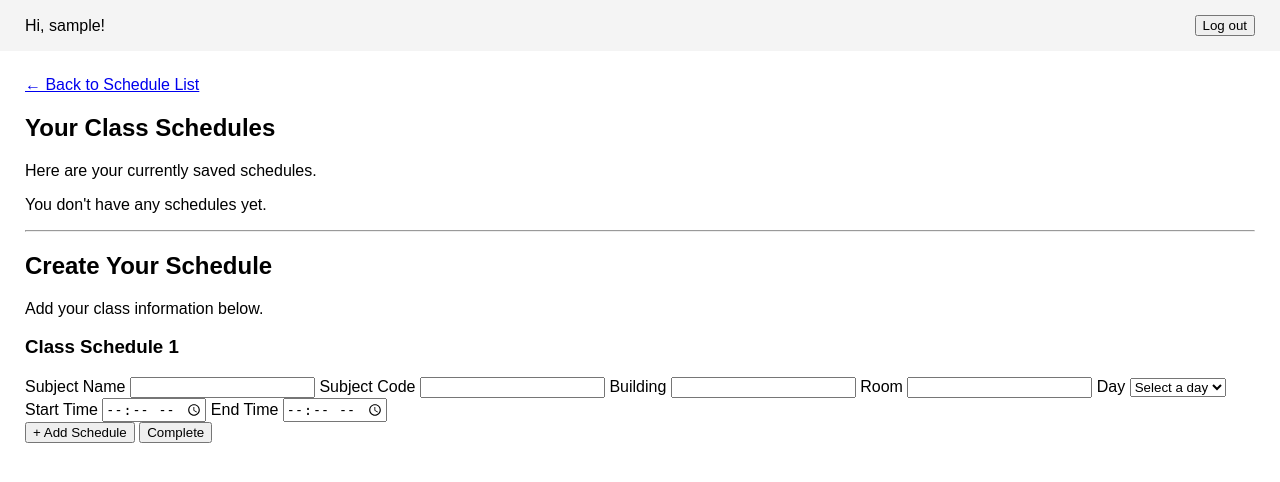
After one commit to raymundoalcontin/CITNav-Alcontin-Raymundo-G5, a Django app: page /schedules/create/ in a window 1280 px wide. The commit adds this page. Shown: the top 482 px of the page. Run offline with Django 5.2, Linux system fonts and the light colour scheme; the visitor is signed in with stand-in values (Sample User, id 1); data that the repository does not hold is empty.

Commit message:
feat: added a schedule list, add schedule feature, and schedule app

```diff
--- a/ALCONTIN_PROJECT_IM2/urls.py
+++ b/ALCONTIN_PROJECT_IM2/urls.py
@@ -29,6 +29,7 @@ urlpatterns = [
     path("accounts/", include("django.contrib.auth.urls")),
     path("dashboard/", include("dashboard.urls")),
     path("profile/", include("userProfile.urls")),
+    path('schedules/', include('schedules.urls')),
 ]
 
 
--- /dev/null
+++ b/schedules/urls.py
@@ -0,0 +1,7 @@
+from django.urls import path
+from . import views
+
+urlpatterns = [
+    path('', views.schedule_list, name='schedule_list'),
+    path('create/', views.create_schedule, name='create_schedule'),
+]
--- a/schedules/views.py
+++ b/schedules/views.py
@@ -1,3 +1,154 @@
-from django.shortcuts import render
 
-# Create your views here.
+from django.shortcuts import render, redirect
+from django.contrib import messages
+from django.contrib.auth.decorators import login_required
+from django.db import transaction
+from datetime import datetime
+
+from .models import Schedule
+
+
+@login_required
+def schedule_list(request):
+    schedules = Schedule.objects.filter(
+        user=request.user
+    ).order_by('day_of_week', 'start_time')
+
+    return render(
+        request,
+        'schedules/schedules_list.html',
+        {'schedules': schedules}
+    )
+
+
+@login_required
+def create_schedule(request):
+
+    if request.method == 'POST':
+
+        subject_names = request.POST.getlist('subject_name')
+        subject_codes = request.POST.getlist('subject_code')
+        rooms = request.POST.getlist('room')
+        buildings = request.POST.getlist('building')
+        days = request.POST.getlist('day_of_week')
+        start_times = request.POST.getlist('start_time')
+        end_times = request.POST.getlist('end_time')
+
+        field_lists = [
+            subject_names,
+            subject_codes,
+            rooms,
+            buildings,
+            days,
+            start_times,
+            end_times
+        ]
+
+        try:
+            # Check if all fields have matching entries
+            if not subject_names or any(
+                len(field) != len(subject_names)
+                for field in field_lists
+            ):
+                raise ValueError("Please complete all schedule fields.")
+
+            new_schedules = []
+
+            # Validate each submitted schedule
+            for i in range(len(subject_names)):
+
+                if not all([
+                    subject_names[i].strip(),
+                    subject_codes[i].strip(),
+                    rooms[i].strip(),
+                    buildings[i].strip(),
+                    days[i],
+                    start_times[i],
+                    end_times[i]
+                ]):
+                    raise ValueError("Please complete all fields.")
+
+                # Convert time strings into time objects
+                start_time = datetime.strptime(
+                    start_times[i], '%H:%M'
+                ).time()
+
+                end_time = datetime.strptime(
+                    end_times[i], '%H:%M'
+                ).time()
+
+                # Check start and end time
+                if end_time <= start_time:
+                    raise ValueError(
+                        f"Invalid time for {subject_names[i]}. "
+                        "Start time must be earlier than end time."
+                    )
+
+                # Check conflicts with existing schedules
+                conflict = Schedule.objects.filter(
+                    user=request.user,
+                    day_of_week=days[i],
+                    start_time__lt=end_time,
+                    end_time__gt=start_time
+                ).exists()
+
+                if conflict:
+                    raise ValueError(
+                        f"{subject_names[i]} conflicts with an existing schedule."
+                    )
+
+                # Check conflicts with other submitted schedules
+                for other in new_schedules:
+
+                    if (
+                        other['day_of_week'] == days[i]
+                        and other['start_time'] < end_time
+                        and other['end_time'] > start_time
+                    ):
+                        raise ValueError(
+                            f"{subject_names[i]} conflicts with another "
+                            "submitted schedule."
+                        )
+
+                # Store validated schedule temporarily
+                new_schedules.append({
+                    'subject_name': subject_names[i],
+                    'subject_code': subject_codes[i],
+                    'room': rooms[i],
+                    'building': buildings[i],
+                    'day_of_week': days[i],
+                    'start_time': start_time,
+                    'end_time': end_time
+                })
+
+            # Save schedules only after all pass validation
+            with transaction.atomic():
+
+                for schedule in new_schedules:
+                    Schedule.objects.create(
+                        user=request.user,
+                        entry_method=Schedule.EntryMethod.MANUAL,
+                        **schedule
+                    )
+
+            messages.success(
+                request,
+                'Your schedules have been saved!'
+            )
+
+            return redirect('create_schedule')
+
+        except (ValueError, IndexError) as error:
+
+            messages.error(request, str(error))
+
+    # Retrieve existing schedules
+    schedules = Schedule.objects.filter(
+        user=request.user
+    ).order_by('day_of_week', 'start_time')
+
+    return render(
+        request,
+        'schedules/create_schedule.html',
+        {'schedules': schedules}
+    )
--- a/templates/dashboard/home.html
+++ b/templates/dashboard/home.html
@@ -52,9 +52,9 @@
         <p>Add and manage your class schedules.</p>
     </div>
 
-    <button type="button" class="schedule-button">
-        + Add Schedule
-    </button>
+    <a href="{% url 'schedule_list' %}" class="schedule-button">
+    + Add Schedule
+    </a>
     </div>
 
 
--- /dev/null
+++ b/templates/schedules/create_schedule.html
@@ -0,0 +1,106 @@
+
+{% extends "base.html" %}
+
+{% block title %}Create Schedule | CampusConnect{% endblock %}
+
+{% block content %}
+
+<div class="schedule-container">
+
+    <a href="{% url 'schedule_list' %}" class="back-button">
+        &larr; Back to Schedule List
+    </a>
+
+    <h2>Your Class Schedules</h2>
+    <p>Here are your currently saved schedules.</p>
+
+    <!-- Reusable Schedule Table -->
+    {% include "schedules/schedule_table.html" %}
+
+    <hr>
+
+    <!-- Schedule Adder -->
+    <h2>Create Your Schedule</h2>
+    <p>Add your class information below.</p>
+
+    <form method="POST">
+        {% csrf_token %}
+
+        <div id="schedule-forms">
+
+            <div class="schedule-form">
+
+                <h3>Class Schedule 1</h3>
+
+                <label>Subject Name</label>
+                <input type="text" name="subject_name" required>
+
+                <label>Subject Code</label>
+                <input type="text" name="subject_code" required>
+
+                <label>Building</label>
+                <input type="text" name="building" required>
+
+                <label>Room</label>
+                <input type="text" name="room" required>
+
+                <label>Day</label>
+                <select name="day_of_week" required>
+                    <option value="">Select a day</option>
+                    <option value="MON">Monday</option>
+                    <option value="TUE">Tuesday</option>
+                    <option value="WED">Wednesday</option>
+                    <option value="THU">Thursday</option>
+                    <option value="FRI">Friday</option>
+                    <option value="SAT">Saturday</option>
+                    <option value="SUN">Sunday</option>
+                </select>
+
+                <label>Start Time</label>
+                <input type="time" name="start_time" required>
+
+                <label>End Time</label>
+                <input type="time" name="end_time" required>
+
+            </div>
+
+        </div>
+
+        <button type="button" id="add-schedule">
+            + Add Schedule
+        </button>
+
+        <button type="submit">
+            Complete
+        </button>
+
+    </form>
+
+</div>
+
+<script>
+    const scheduleForms = document.getElementById('schedule-forms');
+    const addButton = document.getElementById('add-schedule');
+
+    addButton.addEventListener('click', function () {
+
+        const originalForm = document.querySelector('.schedule-form');
+        const newForm = originalForm.cloneNode(true);
+
+        const scheduleCount = scheduleForms.children.length + 1;
+
+        newForm.querySelector('h3').textContent =
+            `Class Schedule ${scheduleCount}`;
+
+        newForm.querySelectorAll('input').forEach(input => {
+            input.value = '';
+        });
+
+        newForm.querySelector('select').selectedIndex = 0;
+
+        scheduleForms.appendChild(newForm);
+
+    });
+</script>
+
+{% endblock %}
--- /dev/null
+++ b/templates/schedules/schedule_table.html
@@ -0,0 +1,38 @@
+
+{% if schedules %}
+
+<div class="table-container">
+    <table>
+        <thead>
+            <tr>
+                <th>Subject Name</th>
+                <th>Subject Code</th>
+                <th>Building</th>
+                <th>Room</th>
+                <th>Day</th>
+                <th>Start Time</th>
+                <th>End Time</th>
+            </tr>
+        </thead>
+
+        <tbody>
+            {% for schedule in schedules %}
+            <tr>
+                <td>{{ schedule.subject_name }}</td>
+                <td>{{ schedule.subject_code }}</td>
+                <td>{{ schedule.building }}</td>
+                <td>{{ schedule.room }}</td>
+                <td>{{ schedule.get_day_of_week_display }}</td>
+                <td>{{ schedule.start_time|time:"h:i A" }}</td>
+                <td>{{ schedule.end_time|time:"h:i A" }}</td>
+            </tr>
+            {% endfor %}
+        </tbody>
+    </table>
+</div>
+
+{% else %}
+
+<p>You don't have any schedules yet.</p>
+
+{% endif %}
```
Also changed, not shown: static/css/schedules/schedules_list.css (added, +29 -0 lines), templates/schedules/schedules_list.html (added, +24 -0 lines), schedules/migrations/0001_initial.py (added), static/css/create_schedule.html (added).
